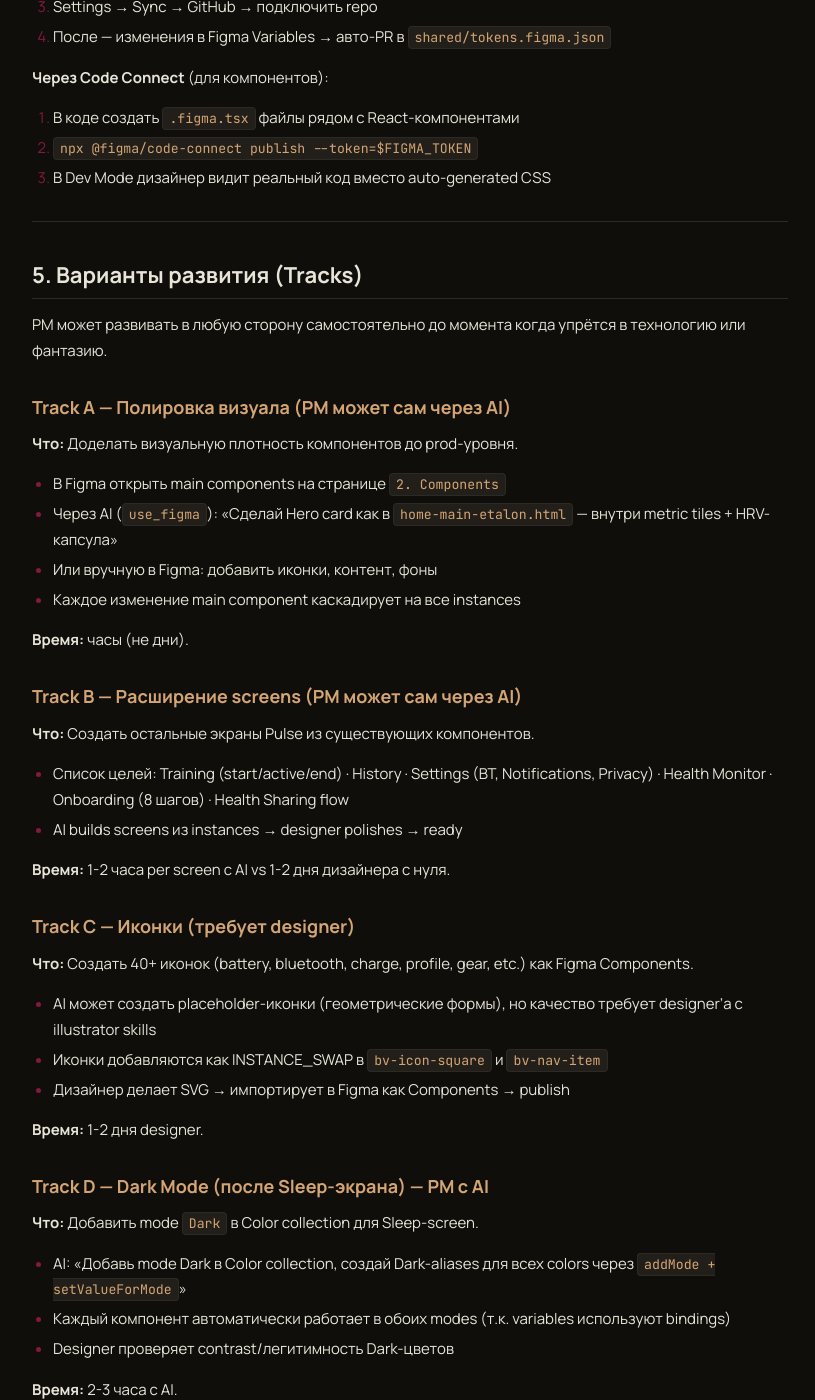
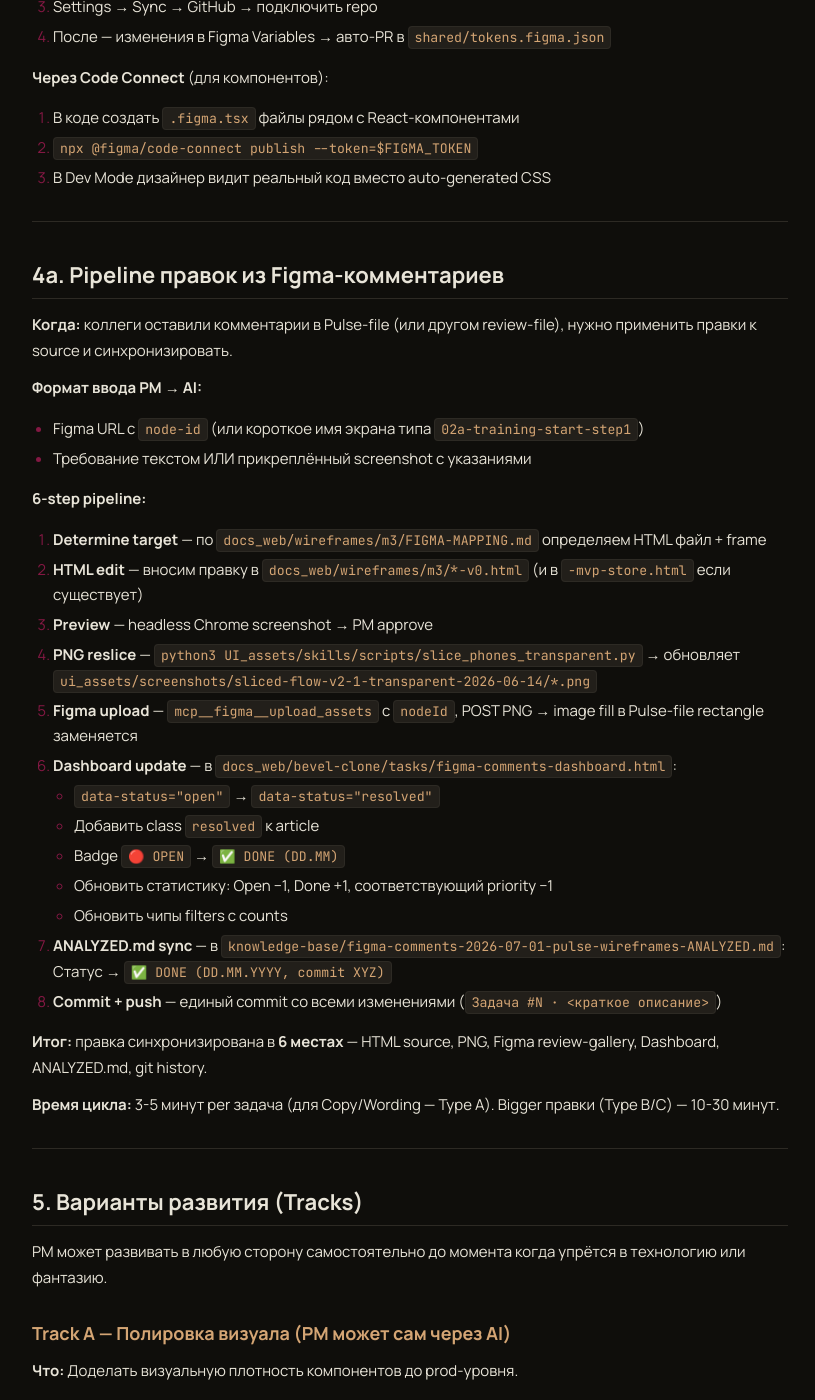
Before and after one commit to s0101110110/neiry-pulse-m1-wireframes, a Jekyll site: the page built from docs_web/bevel-clone/shared/HANDOFF.md, in a window 1280 px wide and 1400 px high, scrolled down 5065 px. Shown: the whole window, without its empty margins (230-1045 px from the left). Built offline with Jekyll 4.4.1, drawn with Linux system fonts in a browser that asks for light colours; our own code applies the rules of GitHub Pages for plain Markdown files.

Commit message:
Задача #04: отметить DONE в dashboard + ANALYZED + pipeline docs
Добавил новый шаг 6 (Dashboard update) в pipeline правок:
- Dashboard: карточка #04 задачи стала DONE, статистика Open 27→26,
  Done 2→3, P1 13→12, filter counts обновлены
- ANALYZED.md: статус #04 = ✅ DONE (01.07.2026, commit d95af8b)
- HANDOFF.md: добавил секцию 4a «Pipeline правок из Figma-комментариев»
  с 8-step процессом (target → edit → preview → PNG → Figma → dashboard
  → ANALYZED → commit)

```diff
--- a/docs_web/bevel-clone/shared/HANDOFF.md
+++ b/docs_web/bevel-clone/shared/HANDOFF.md
@@ -192,6 +192,36 @@ Designer работает в Figma как обычно — изменяет main
 1. В коде создать `.figma.tsx` файлы рядом с React-компонентами
 2. `npx @figma/code-connect publish --token=$FIGMA_TOKEN`
 3. В Dev Mode дизайнер видит реальный код вместо auto-generated CSS
+
+---
+
+## 4a. Pipeline правок из Figma-комментариев
+
+**Когда:** коллеги оставили комментарии в Pulse-file (или другом review-file), нужно применить правки к source и синхронизировать.
+
+**Формат ввода PM → AI:**
+- Figma URL с `node-id` (или короткое имя экрана типа `02a-training-start-step1`)
+- Требование текстом ИЛИ прикреплённый screenshot с указаниями
+
+**6-step pipeline:**
+
+1. **Determine target** — по `docs_web/wireframes/m3/FIGMA-MAPPING.md` определяем HTML файл + frame
+2. **HTML edit** — вносим правку в `docs_web/wireframes/m3/*-v0.html` (и в `-mvp-store.html` если существует)
+3. **Preview** — headless Chrome screenshot → PM approve
+4. **PNG reslice** — `python3 UI_assets/skills/scripts/slice_phones_transparent.py` → обновляет `ui_assets/screenshots/sliced-flow-v2-1-transparent-2026-06-14/*.png`
+5. **Figma upload** — `mcp__figma__upload_assets` с `nodeId`, POST PNG → image fill в Pulse-file rectangle заменяется
+6. **Dashboard update** — в `docs_web/bevel-clone/tasks/figma-comments-dashboard.html`:
+   - `data-status="open"` → `data-status="resolved"`
+   - Добавить class `resolved` к article
+   - Badge `🔴 OPEN` → `✅ DONE (DD.MM)`
+   - Обновить статистику: Open −1, Done +1, соответствующий priority −1
+   - Обновить чипы filters с counts
+7. **ANALYZED.md sync** — в `knowledge-base/figma-comments-2026-07-01-pulse-wireframes-ANALYZED.md`: Статус → `✅ DONE (DD.MM.YYYY, commit XYZ)`
+8. **Commit + push** — единый commit со всеми изменениями (`Задача #N · <краткое описание>`)
+
+**Итог:** правка синхронизирована в **6 местах** — HTML source, PNG, Figma review-gallery, Dashboard, ANALYZED.md, git history.
+
+**Время цикла:** 3-5 минут per задача (для Copy/Wording — Type A). Bigger правки (Type B/C) — 10-30 минут.
 
 ---
 
```
Also changed, not shown: docs_web/bevel-clone/tasks/figma-comments-dashboard.html (+8 -8 lines).
